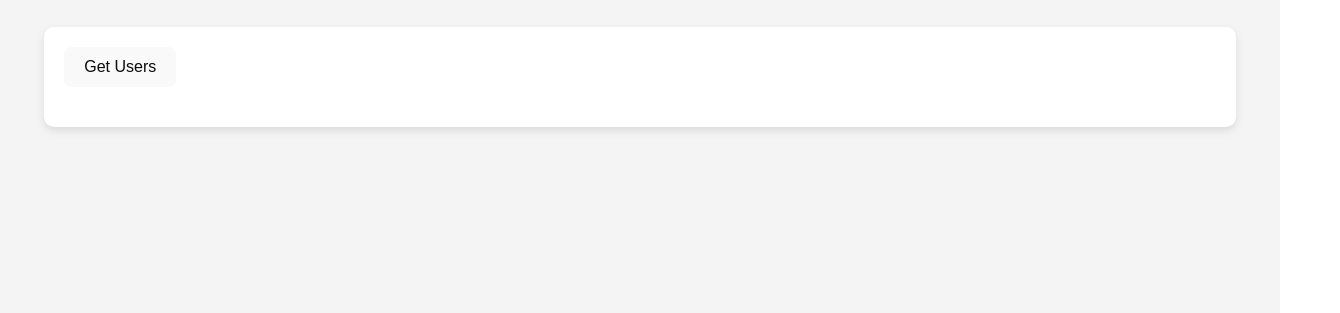
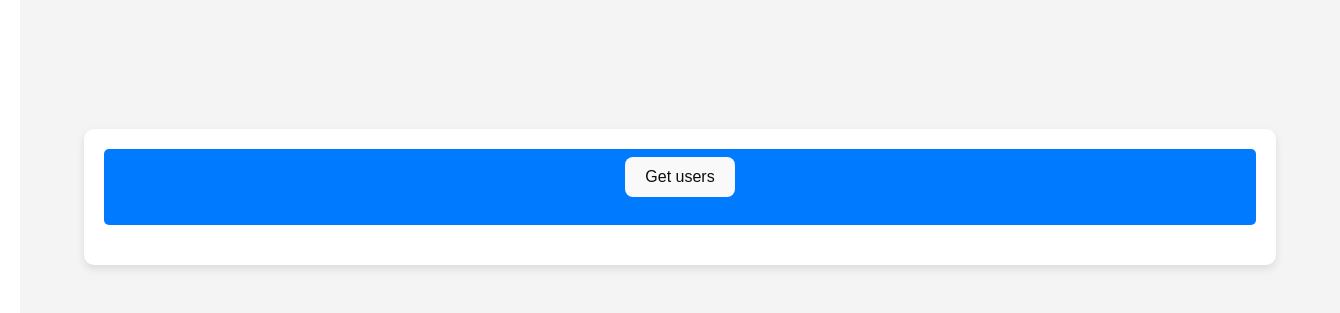
Before and after one commit to mediamanipulation/simpleredux-sc-tutorial, a React (Vite) app: page / in a window 1280 px wide. Shown: the part 323-636 px from the top of the page, 1340 px wide, since content can reach past the window. Built offline with nearby package versions, Linux system fonts and the light colour scheme.

Commit message:
display refactor

```diff
--- a/src/App.css
+++ b/src/App.css
@@ -1,6 +1,7 @@
 body, html {
   margin: 0;
-  padding: 0;
+  padding: 10px;
+  padding-top: 60px;
   height: 100%;
   font-family: Arial, sans-serif; /* You can use any font-family you prefer */
 }
@@ -10,6 +11,7 @@ body, html {
   flex-direction: column;
   align-items: center;
   justify-content: center;
+  padding: 20px;
   height: 100vh;
   width: 100vw;
   background-color: #f4f4f4; /* This will give a light grey background */
@@ -24,6 +26,21 @@ body, html {
 }
 
 button {
+  padding: 8px 16px;
+  font-size: 16px;
+  margin-bottom: 20px;
+  cursor: pointer;
+  background-color: #007bff;
+  color: #0c0c0c;
+  border: none;
+  border-radius: 5px;
+  transition: background-color 0.3s ease;
+}
+.btnStl{
+  display: flex;
+  flex-direction: column;
+  align-items: center;
+  justify-content: center;
   padding: 8px 16px;
   font-size: 16px;
   margin-bottom: 20px;
@@ -53,3 +70,76 @@ li {
 li ul {
   padding-left: 20px;
 }
+
+/* ... (previous styles) ... */
+
+.users-container {
+  display: flex;
+  flex-wrap: wrap;
+  gap: 20px;
+  justify-content: center;
+}
+
+.user-card {
+  width: 300px;
+  background-color: #fff;
+  border-radius: 8px;
+  padding: 15px;
+  box-shadow: 0 4px 6px rgba(0, 0, 0, 0.1);
+  margin: 20px 0;
+}
+
+.user-card h2 {
+  margin-top: 0;
+  font-size: 1.5em;
+  border-bottom: 2px solid #007bff;
+  padding-bottom: 5px;
+  margin-bottom: 10px;
+}
+
+.user-card h4 {
+  font-size: 1.2em;
+  margin-top: 20px;
+}
+
+.address-section, .company-section {
+  margin-top: 15px;
+}
+
+.App {
+  font-family: Arial, sans-serif;
+  padding: 20px;
+}
+
+.users-grid {
+  display: flex;
+  flex-wrap: wrap;
+  gap: 20px;  /* Space between the cards */
+  justify-content: center;
+}
+
+.user-card {
+  border: 1px solid #e1e1e1;
+  padding: 20px;
+  width: 300px;
+  box-shadow: 0 4px 8px rgba(0,0,0,0.1);
+  border-radius: 8px;
+  transition: transform 0.2s;
+}
+
+.user-card:hover {
+  transform: scale(1.02);  /* Slightly enlarge the card on hover */
+}
+
+.address, .company {
+  margin-top: 10px;
+}
+
+a {
+  color: #0077cc;
+  text-decoration: none;
+}
+
+a:hover {
+  text-decoration: underline;
+}
--- a/src/App.jsx
+++ b/src/App.jsx
@@ -9,21 +9,42 @@ function App() {
 
   return (
     <div className="App">
-      <div className="App-header">
-        <button onClick={() => dispatch(getUsersFetch())}>Get Users</button>
-        {users.length > 0 && (
-          <ul>
-            {users.map(user => (
-              <li key={user.id}>
-                {user.name}
-                {user.email && <ul>{user.email}</ul>}
-              </li>
-            ))}
-          </ul>
-        )}
-      </div>
+      <header className="App-header">
+
+        <div className="users-container">
+          {users.map(user => (
+            <div key={user.id} className="user-card">
+              <h2>{user.name}</h2>
+              <p><strong>Email:</strong> {user.email}</p>
+              <p><strong>Username:</strong> {user.username}</p>
+              <p><strong>Phone:</strong> {user.phone}</p>
+              <p><strong>Website:</strong> {user.website}</p>
+
+              <div className="address-section">
+                <h4>Address</h4>
+                <p>{user.address.street}, {user.address.suite}</p>
+                <p>{user.address.city}, {user.address.zipcode}</p>
+                <p>Coordinates: {user.address.geo.lat}, {user.address.geo.lng}</p>
+              </div>
+
+              <div className="company-section">
+                <h4>Company</h4>
+                <p><strong>Name:</strong> {user.company.name}</p>
+                <p><strong>Catchphrase:</strong> {user.company.catchPhrase}</p>
+                <p><strong>BS:</strong> {user.company.bs}</p>
+              </div>
+            </div>
+          ))}
+
+        </div>
+        <div className="btnStl">
+        <button onClick={() => dispatch(getUsersFetch())}>Get users</button>
+        </div>
+      </header>
+
     </div>
   );
 }
 
+
 export default App;
```
Also changed, not shown: src/main.jsx (+0 -74 lines), src/store/reducers/index.jsx (+0 -8 lines).
